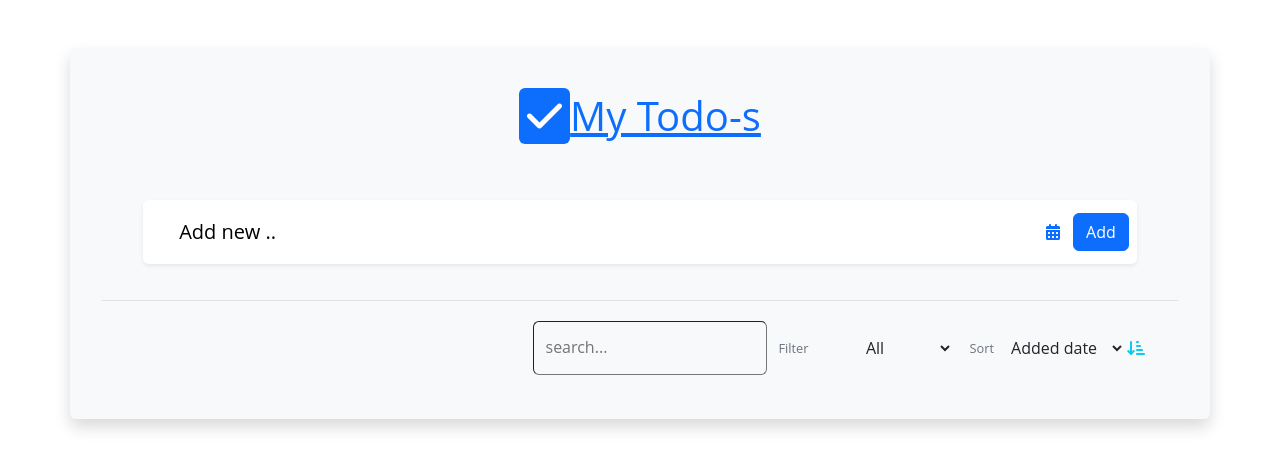
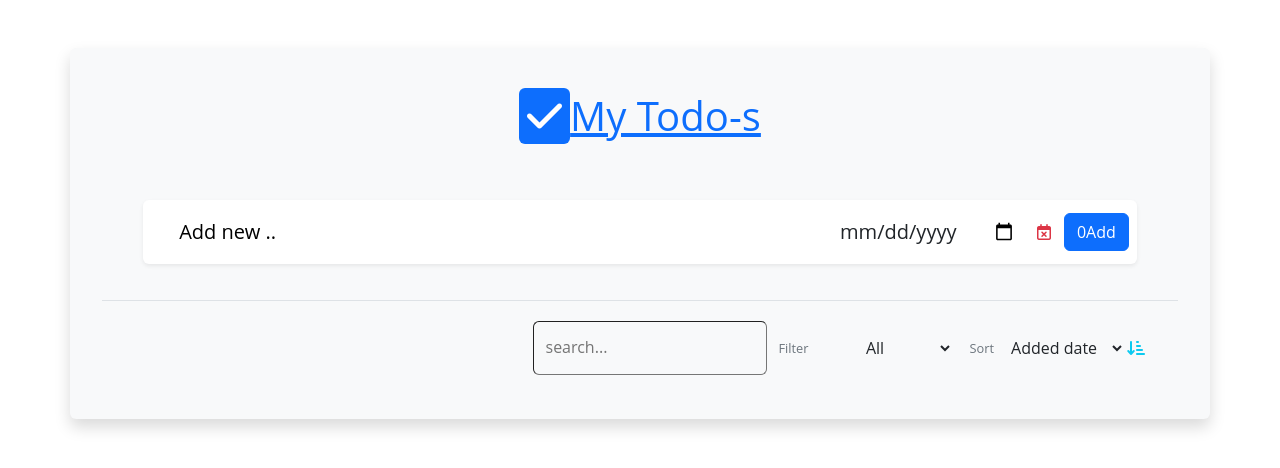
Before and after one commit to Armaansingh4886/todoList, a React (Create React App) app: page / in a window 1280 px wide. Both pictures are taken after a click on the icon 1053 px from the left and 232 px from the top of the page. Shown: the top 468 px of the page. Built offline with nearby package versions, Linux system fonts and the light colour scheme.

Commit message:
functionalities

```diff
--- a/src/App.js
+++ b/src/App.js
@@ -34,7 +34,7 @@ function App() {
       <DndProvider  backend={HTML5Backend}>
     <TasksContext.Provider value={ {task,setTask,updateTask,setUpdateTask,rerender,setrerender,example,setExample} }>
 
-    {task}
+    {/* {task} */}
     <Add/>
 
     <List />
--- a/src/components/Add.jsx
+++ b/src/components/Add.jsx
@@ -1,4 +1,4 @@
-import React, { useContext, useEffect, useState } from 'react'
+import React, { useContext, useEffect, useState ,useRef} from 'react'
 import { TasksContext } from '../App';
 
 const Add =  () => {
@@ -20,9 +20,9 @@ const { task,setTask,updateTask,setUpdateTask,example,setExample} = useContext(T
     setTitle("");
     setDescription("");
   }else{
-    const tas = task;
-    tas[updateTask[2]]=[title,description,task[updateTask[2]][2],task[updateTask[2]][3],task[updateTask[2]][4]];
-    setTask(tas);
+    const tas = example;
+    tas[updateTask[1]]={title:title,description:description,TimeOfCreation:example[updateTask[1]].TimeOfCreation,done:example[updateTask[1]].done,DueDate:example[updateTask[1]].DueDate};
+    setExample(tas);
     setTitle("");
     setDescription("");
     setUpdateTask([]);
@@ -34,6 +34,14 @@ const { task,setTask,updateTask,setUpdateTask,example,setExample} = useContext(T
     setDescription(updateTask[1]);
 
   },[updateTask])
+  const dateform = useRef(null);
+  const calenderon = useRef(null);
+  const calenderoff = useRef(null);
+  const handleDueDate = ()=>{
+    dateform.current.classList.toggle("d-none");
+    calenderon.current.classList.toggle("d-none");
+    calenderoff.current.classList.toggle("d-none");
+  }
 
 
   return (
@@ -47,12 +55,13 @@ const { task,setTask,updateTask,setUpdateTask,example,setExample} = useContext(T
                     </div>
                     <div class="col-auto m-0 px-2 d-flex align-items-center">
                         <label class="text-secondary my-2 p-0 px-1 view-opt-label due-date-label d-none">Due date not set</label>
-                        {/* <input class="form-control form-control-lg border-0 add-todo-input bg-transparent rounded"  type="datetime-local" name="dandt" id="" /> */}
-                        <i class="fa fa-calendar my-2 px-1 text-primary btn due-date-button" data-toggle="tooltip" data-placement="bottom" title="Set a Due date"></i>
-                        <i class="fa fa-calendar-times-o my-2 px-1 text-danger btn clear-due-date-button d-none" data-toggle="tooltip" data-placement="bottom" title="Clear Due date"></i>
+                        <input ref={dateform} onChange={(e)=>{console.log(e.target.value)}} class="form-control form-control-lg border-0 add-todo-input bg-transparent rounded d-none"  type="date" name="dandt" id="" />
+                        <i onClick={handleDueDate} ref={calenderon} class="fa fa-calendar my-2 px-1 text-primary btn due-date-button" data-toggle="tooltip" data-placement="bottom" title="Set a Due date"></i>
+                        <i onClick={handleDueDate} ref={calenderoff} class="fa fa-calendar-times-o my-2 px-1 text-danger btn clear-due-date-button d-none" data-toggle="tooltip" data-placement="bottom" title="Clear Due date"></i>
                     </div>
+
                     <div class="col-auto px-0 mx-0 mr-2">
-                        <button type="button" class="btn btn-primary" onClick={handleClick} >Add</button>
+                        <button type="button" class="btn btn-primary" onClick={handleClick} >{new Date().getMonth()}Add</button>
                     </div>
                 </div>
             </div>
--- a/src/components/ListItem.jsx
+++ b/src/components/ListItem.jsx
@@ -24,7 +24,7 @@ const ListItem = (props) => {
     setExample(example.filter((tasks) => example.indexOf(tasks) !== props.name));
   };
   const handleUpdate = () => {
-    setUpdateTask([task[props.name][0], task[props.name][1], props.name]);
+    setUpdateTask([example[props.name].title, props.name]);
   };
 
   const done1 = useRef(null);
@@ -156,7 +156,7 @@ const ListItem = (props) => {
                     </div>
                     <div class="col-auto m-1 p-0 todo-actions">
                         <div class="row d-flex flex-row align-items-center justify-content-end">
-                            <h5 class="m-0 p-0 px-2 col-md-2">
+                            <h5 class="m-0 p-0 px-2 col-md-2" onClick={handleUpdate}>
                                 <i class="fa fa-pencil text-info btn m-0 p-0" data-toggle="tooltip" data-placement="bottom" title="Edit todo"></i>
                             </h5>
                             <h5 class="m-0 p-0 px-2 col-md-2" onClick={handleDelete}>
```
